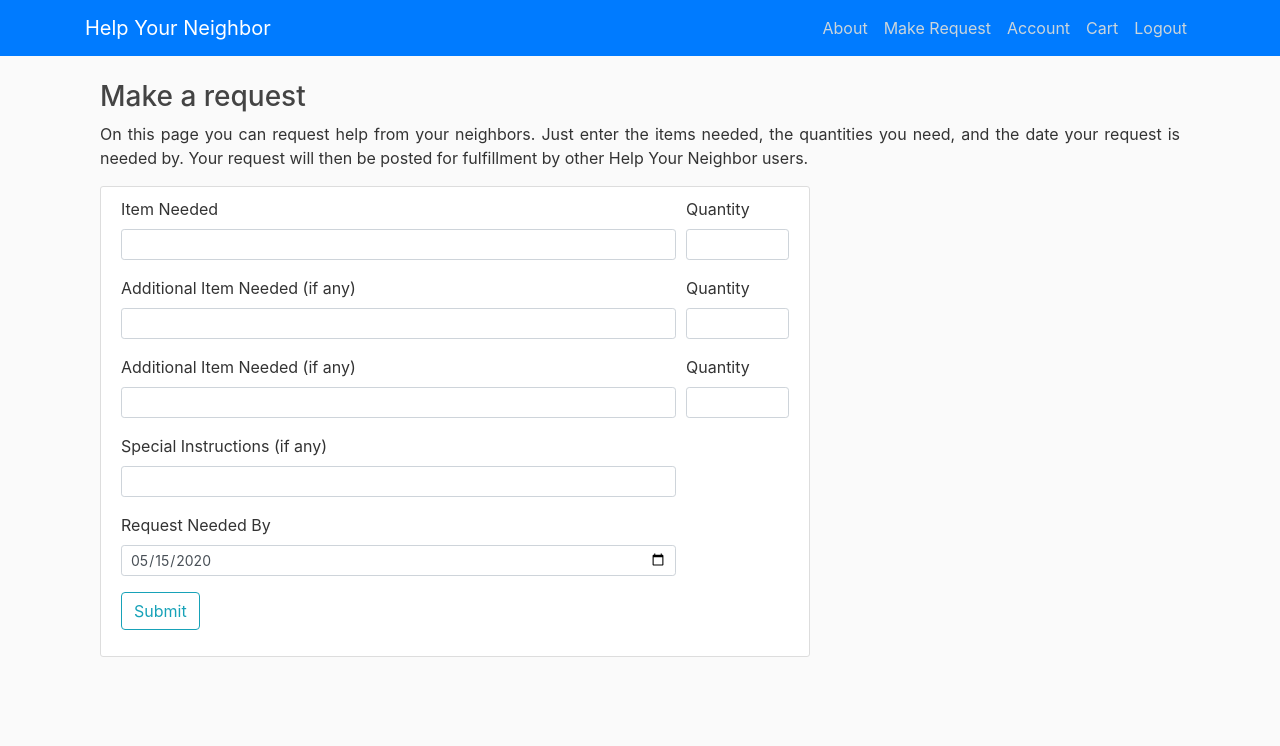
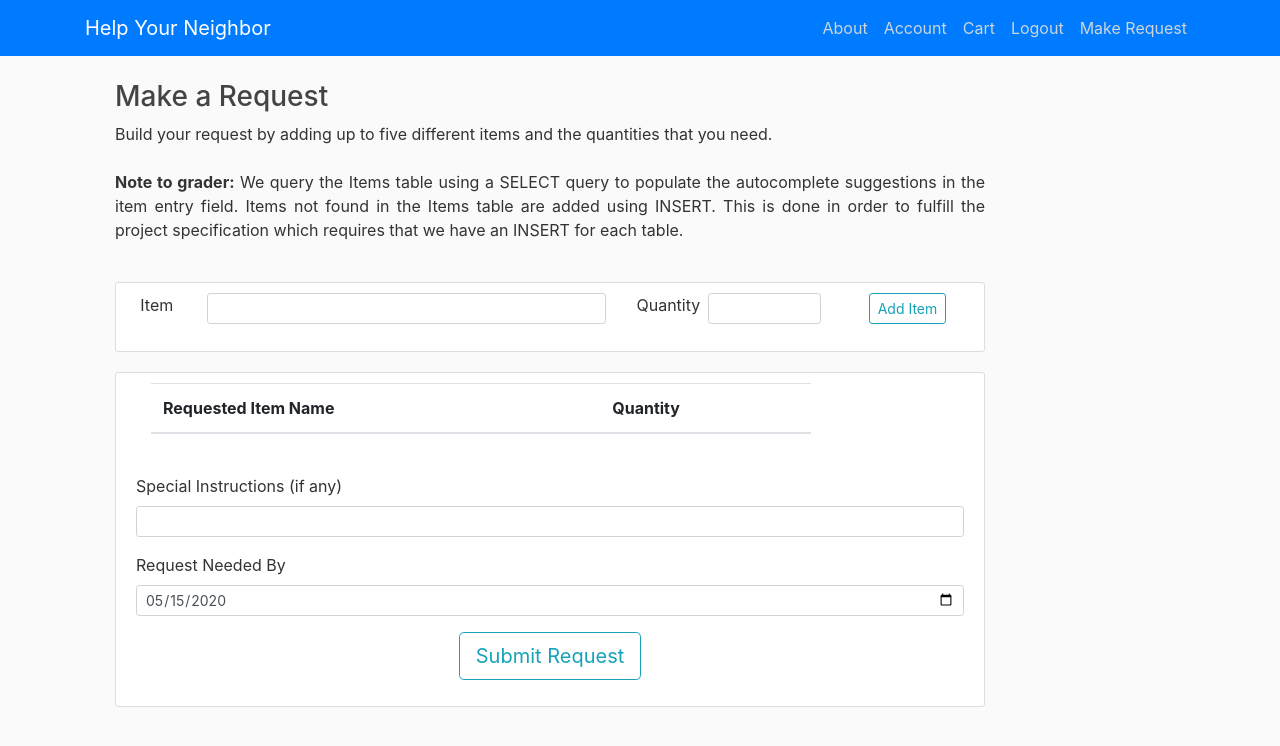
Before and after one commit to stackdragon/Help-Your-Neighbor, a Flask app: page /add in a window 1280 px wide. Shown: the top 746 px of the page. Run offline with Flask 2, Linux system fonts and the light colour scheme; a user stored in the database is signed in; tables that the repository leaves empty or names only in its code hold one stand-in row (values such as "Sample post"); data that the repository does not hold is empty; some libraries are stand-ins or nearby versions.

Commit message:
updated add.html with autocomplete

```diff
--- a/project/__init__.py
+++ b/project/__init__.py
@@ -1,5 +1,8 @@
 # import mysql connector module
 import mysql.connector
+
+#import json python module
+import json
 
 # import bcrypt for password hashing
 from flask_bcrypt import Bcrypt
--- a/project/forms.py
+++ b/project/forms.py
@@ -61,15 +61,11 @@ class LoginForm(FlaskForm):
 	submit = SubmitField('Login')
 
 class AddForm(FlaskForm):
-	item1 = StringField('Item Needed', validators=[DataRequired(), Length(min=2, max=30)])
-	qty1 = IntegerField('Quantity', validators=[DataRequired(), NumberRange(min=1, max=5)])
-	item2 = StringField('Additional Item Needed (if any)', validators=[Optional(), Length(min=2, max=30)])
-	qty2 = IntegerField('Quantity', validators=[Optional(), NumberRange(min=1, max=5)])
-	item3 = StringField('Additional Item Needed (if any)', validators=[Optional(), Length(min=2, max=30)])
-	qty3 = IntegerField('Quantity', validators=[Optional(), NumberRange(min=1, max=5)])
+	autocomp = StringField('Item', id='item_autocomplete', validators=[DataRequired(), Length(min=2, max=30)])
+	qty = IntegerField('Quantity', id='qty', validators=[DataRequired(), NumberRange(min=1, max=5)])
 	dateNeeded = DateField('Request Needed By', default=date.today, validators=[DateRange(min=date.today())])
 	specialInstructions = StringField('Special Instructions (if any)', validators=[Optional(), Length(min=2, max=200)])
-	submit = SubmitField('Submit')
+	submit = SubmitField('Submit Request')
 
 class UpdateForm(FlaskForm):
 	firstName = StringField('First Name', validators=[DataRequired(), Length(min=2, max=20)])
--- a/project/routes.py
+++ b/project/routes.py
@@ -1,11 +1,11 @@
 # import modules for rendering templates, message display, and url generation
-from flask import render_template, url_for, flash, redirect, request
+from flask import render_template, url_for, flash, redirect, request, Response
 
 # import wtForm classes for registration and login forms
 from project.forms import RegistrationForm, LoginForm, AddForm, UpdateForm, DeleteRequestForm, DeleteFulfillmentForm, SearchForm, cartForm
 
 # import User model needed for session validation
-from project.models import User, Requests
+from project.models import User, Requests, Items
 
 # import app
 from project import app
@@ -15,6 +15,9 @@ from project import get_db
 
 # import bcrypt
 from project import bcrypt
+
+# import json
+from project import json
 
 # import flask-login
 from flask_login import login_user, logout_user, current_user, login_required
@@ -99,6 +102,10 @@ def register():
 @app.route('/add', methods=['GET', 'POST'])
 def add():
 
+    if not current_user.is_authenticated:
+        flash(f'You are not yet logged in: Please log in to access the Account page', 'danger')
+        return redirect(url_for('login'))
+
     # create add item form object
     form = AddForm()
 
@@ -174,6 +181,10 @@ def login():
 @app.route('/cart', methods=['GET', 'POST'])
 def cart():
 
+    if not current_user.is_authenticated:
+        flash(f'You are not yet logged in: Please log in to access this page.', 'danger')
+        return redirect(url_for('login'))
+
     # set up checkout form (just a checkout button for now)
     form = cartForm()
 
@@ -228,13 +239,24 @@ def logout():
     # send the user back to the homepage
     return redirect(url_for('home'))
 
+# this route is only used by the autocomplete search bar on the add.html page
+@app.route('/_autocomplete', methods=['GET'])
+def autocomplete():
+
+    # create an Items object and get a list of all the items
+    itemsObj = Items()
+    items = itemsObj.get_items()
+
+    # convert list to json format (required per Bootstrap Autocomplete) and respond to request
+    return Response(json.dumps(items), mimetype='application/json')
+
 # user account info
 @app.route('/account', methods=['GET', 'POST'])
 def account():
 
     # if user is not already logged in, send them to the registration page
     if not current_user.is_authenticated:
-        flash(f'You are not yet logged in: Please log in to access the Account page', 'danger')
+        flash(f'You are not yet logged in: Please log in to access this page.', 'danger')
         return redirect(url_for('login'))
 
     #get acct info from server
--- a/project/static/main.css
+++ b/project/static/main.css
@@ -26,4 +26,5 @@ h1, h2, h3, h4, h5, h6 {
   border: 1px solid #dddddd;
   border-radius: 3px;
   margin-bottom: 20px;
+
 }
--- a/project/templates/add.html
+++ b/project/templates/add.html
@@ -1,142 +1,121 @@
 {% extends "layout.html" %}
 {% block content %}
 <div class="col-md-12">
-	<h3>Make a request</h3>
-	<p class="text-justify">On this page you can request help from your neighbors. Just enter the items needed, the quantities you need, and the date your request is needed by. Your request will then be posted for fulfillment by other Help Your Neighbor users.</p>
+	<div class="col-md-10">
+		<h3>Make a Request</h3>
+		Build your request by adding up to five different items and the quantities that you need. <br><br>
+		<p class="text-justify"><strong>Note to grader:</strong> We query the Items table using a SELECT query to populate the autocomplete suggestions in the item entry field. Items not found in the Items table are added using INSERT. This is done in order to fulfill the project specification which requires that we have an INSERT for each table.</p><br>
 	</div>
-<div class="col-md-8">
+
+	<!-- this is the item entry part of the page -->
+	<div class="col-md-10">
 		<div class="content-section">
-		<form method="POST" action ="">
-			{{ form.hidden_tag() }} <!-- This function inserts the CSRF security token. Required by WTForms -->
-			<fieldset class = "form group">
-
-				<div class="form-group">
-					<div class ="form-row">
-						<div class="col-md-10">
-							<!-- display item entry label -->
-							{{ form.item1.label(class="form-control-label") }}
-
+			<form class="form-horizontal">
+				<div class ="form-group">
+					<div class="row">
+						<div class="col-md-1">
+							<center>
+								{{ form.autocomp.label(class="form-control-label") }}
+							</center>
+						</div>
+						<div class="col-md-6">
 							<!-- display error message if item is entered incorrectly -->
-							{% if form.item1.errors %}
-							{{ form.item1(class="form-control form-control-sm is-invalid") }}
+							{% if form.autocomp.errors %}
+							{{ form.autocomp(class="form-control form-control-md is-invalid") }}
 							<div class="invalid-feedback">
-								{% for error in form.item1.errors %}
+								{% for error in form.autocomp.errors %}
 								<span> {{ error }} </span>
 								{% endfor %}
 							</div>
 
 							<!-- otherwise, display item entry input field -->
 							{% else %}
-							{{ form.item1(class="form-control form-control-sm") }}
+							{{ form.autocomp(class="form-control form-control-sm") }}
 							{% endif %}
-						</div>
-						<div class="col-md-2">
-							<!-- display quantity entry label -->
-							{{ form.qty1.label(class="form-control-label") }}
-
-							<!-- display error message if qty is entered incorrectly -->
-							{% if form.qty1.errors %}
-							{{ form.qty1(class="form-control form-control-sm is-invalid") }}
-							<div class="invalid-feedback">
-								{% for error in form.qty1.errors %}
-								<span> {{ error }} </span>
-								{% endfor %}
+							<!-- autocomplete script adapted from https://github.com/LukasSliacky/Flask-Autocomplete/-->
+							<script>
+								$(function() {
+									$.ajax({
+										url: '{{ url_for("autocomplete") }}'
+									}).done(function (data){
+										$('#item_autocomplete').autocomplete({
+											source: data,
+											minLength: 1,
+											select: function(event, ui) {
+												$("#item_autocomplete").submit(); }
+											});
+									});
+								});
+							</script>
 						</div>
 
-							<!-- otherwise, display qty entry input field -->
-							{% else %}
-							{{ form.qty1(class="form-control form-control-sm") }}
-							{% endif %}
-						</div>
-					</div>
+						<div class="col-md-1">
+							<center>
+								{{ form.qty.label(class="form-control-label") }}
+							</center>
 						</div>
 
-				<div class="form-group">
-					<div class ="form-row">
-						<div class="col-md-10">
-							<!-- display item entry label -->
-							{{ form.item2.label(class="form-control-label") }}
-
-							<!-- display error message if item is entered incorrectly -->
-							{% if form.item2.errors %}
-							{{ form.item2(class="form-control form-control-sm is-invalid") }}
+						<div class="col-md-2">
+							<!-- display error message if quantity is entered incorrectly -->
+							{% if form.qty.errors %}
+							{{ form.qty(class="form-control form-control-sm is-invalid") }}
 							<div class="invalid-feedback">
-								{% for error in form.item2.errors %}
+								{% for error in form.qty.errors %}
 								<span> {{ error }} </span>
 								{% endfor %}
 							</div>
 
 							<!-- otherwise, display item entry input field -->
 							{% else %}
-							{{ form.item2(class="form-control form-control-sm") }}
+							{{ form.qty(class="form-control form-control-sm") }}
 							{% endif %}
-						</div>
-						<div class="col-md-2">
-							<!-- display quantity entry label -->
-							{{ form.qty2.label(class="form-control-label") }}
 
-							<!-- display error message if qty is entered incorrectly -->
-							{% if form.qty2.errors %}
-							{{ form.qty2(class="form-control form-control-sm is-invalid") }}
-							<div class="invalid-feedback">
-								{% for error in form.qty2.errors %}
-								<span> {{ error }} </span>
-								{% endfor %}
 						</div>
 
-							<!-- otherwise, display qty entry input field -->
-							{% else %}
-							{{ form.qty2(class="form-control form-control-sm") }}
-							{% endif %}
+						<div class="col-md-2">
+							<center>
+								<button type="button" id="addButton" class="btn btn-outline-info btn-sm">Add Item</button>
+							</center>
 						</div>
+
 					</div>
 				</div>
 
-				<div class="form-group">
-					<div class ="form-row">
-						<div class="col-md-10">
-							<!-- display item entry label -->
-							{{ form.item2.label(class="form-control-label") }}
-
-							<!-- display error message if item is entered incorrectly -->
-							{% if form.item2.errors %}
-							{{ form.item2(class="form-control form-control-sm is-invalid") }}
-							<div class="invalid-feedback">
-								{% for error in form.item2.errors %}
-								<span> {{ error }} </span>
-								{% endfor %}
-							</div>
-
-							<!-- otherwise, display item entry input field -->
-							{% else %}
-							{{ form.item2(class="form-control form-control-sm") }}
-							{% endif %}
-						</div>
-						<div class="col-md-2">
-							<!-- display quantity entry label -->
-							{{ form.qty2.label(class="form-control-label") }}
-
-							<!-- display error message if qty is entered incorrectly -->
-							{% if form.qty2.errors %}
-							{{ form.qty2(class="form-control form-control-sm is-invalid") }}
-							<div class="invalid-feedback">
-								{% for error in form.qty2.errors %}
-								<span> {{ error }} </span>
-								{% endfor %}
-							</div>
-
-							<!-- otherwise, display qty entry input field -->
-							{% else %}
-							{{ form.qty2(class="form-control form-control-sm") }}
-							{% endif %}
-						</div>
+			</form>
 		</div>
 	</div>
 
+	<!-- This is the request contents part of the page -->
+
+	<div class="col-md-10">
+		<div class="content-section">
+			<div class="col-md-10">
+				<table class="table" id="items">
+					<thead>
+						<th scope="col">Requested Item Name</th>
+						<th scope="col">Quantity</th>
+					</thead>
+					<tbody>
+					</tbody>
+				</table>
+			</div>
+
+
+			<script>
+				$(document).ready(function(){
+					$("#addButton").click(function(){
+						var item = $("#item_autocomplete").val();
+						var qty = $("#qty").val()
+						$("#items > tbody:last-child").append("<tr><td>" + item + "</td><td>" + qty + "</td></tr>");
+
+					});
+				});
+			</script>
+
+			<br>
 			<div class="form-group">
-					<div class ="form-row">
-						<div class="col-md-10">
-							<!-- display item entry label -->
+
+				<!-- display special instructions label -->
 				{{ form.specialInstructions.label(class="form-control-label") }}
 
 				<!-- display error message if item is entered incorrectly -->
@@ -152,13 +131,11 @@
 				{% else %}
 				{{ form.specialInstructions(class="form-control form-control-sm") }}
 				{% endif %}
-						</div>
-					</div>
+
 			</div>
 
 			<div class="form-group">
-					<div class ="form-row">
-						<div class="col-md-10">
+
 				<!-- display item entry label -->
 				{{ form.dateNeeded.label(class="form-control-label") }}
 
@@ -176,15 +153,19 @@
 				{{ form.dateNeeded(class="form-control form-control-sm") }}
 				{% endif %}
 			</div>
+
+
+			<div class="form-group">
+				<center>
+					{{ form.submit(class="btn btn-outline-info btn-lg")}}
+				</center>
+			</div>
+		</div>
 	</div>
 </div>
 
-			</fieldset>
-			<div class="form-group">
-				{{ form.submit(class="btn btn-outline-info")}}
-			</div>
+<form method="POST" action ="">
+	{{ form.hidden_tag() }} <!-- This function inserts the CSRF security token. Required by WTForms -->
 </form>
-		</div>
 
-</div>
 {% endblock content %}
--- a/project/templates/layout.html
+++ b/project/templates/layout.html
@@ -32,13 +32,12 @@
           </div>
           <div class="navbar-nav">
             <a class="nav-item nav-link" href="{{ url_for('about') }}">About</a>
-            <a class="nav-item nav-link" href="{{ url_for('add') }}">Make Request</a>
-
             <!-- only display this if a user is n logged in -->
             {% if current_user.is_authenticated %}
             <a class="nav-item nav-link" href="{{ url_for('account') }}">Account</a>
             <a class="nav-item nav-link" href="{{ url_for('cart') }}">Cart</a>
             <a class="nav-item nav-link" href="{{ url_for('logout') }}">Logout</a>
+            <a class="nav-item nav-link" href="{{ url_for('add') }}">Make Request</a>
             {% else %}
             <!-- only display these if a user is not logged in -->
             <a class="nav-item nav-link" href="{{ url_for('login') }}">Login</a>
@@ -66,10 +65,14 @@
   </div>
 
   <!-- Required Javascript for Bootstrap -->
-  <!-- jQuery first, then Popper.js, then Bootstrap JS -->
-  <script src="https://code.jquery.com/jquery-3.3.1.slim.min.js" integrity="sha384-q8i/X+965DzO0rT7abK41JStQIAqVgRVzpbzo5smXKp4YfRvH+8abtTE1Pi6jizo" crossorigin="anonymous"></script>
+  <!-- jQuery first, then Popper.js, then Bootstrap JS, then jquery UI -->
+  <script src="https://code.jquery.com/jquery-3.5.1.min.js" integrity="sha256-9/aliU8dGd2tb6OSsuzixeV4y/faTqgFtohetphbbj0="crossorigin="anonymous"></script>
   <script src="https://cdnjs.cloudflare.com/ajax/libs/popper.js/1.14.7/umd/popper.min.js" integrity="sha384-UO2eT0CpHqdSJQ6hJty5KVphtPhzWj9WO1clHTMGa3JDZwrnQq4sF86dIHNDz0W1" crossorigin="anonymous"></script>
   <script src="https://stackpath.bootstrapcdn.com/bootstrap/4.3.1/js/bootstrap.min.js" integrity="sha384-JjSmVgyd0p3pXB1rRibZUAYoIIy6OrQ6VrjIEaFf/nJGzIxFDsf4x0xIM+B07jRM" crossorigin="anonymous"></script>
+  <link rel="stylesheet" href= "https://code.jquery.com/ui/1.12.1/themes/smoothness/jquery-ui.css"></script>
+  <script src="https://code.jquery.com/ui/1.12.1/jquery-ui.min.js" integrity="sha256-VazP97ZCwtekAsvgPBSUwPFKdrwD3unUfSGVYrahUqU=" crossorigin="anonymous"></script>
+
+
 
   {% block content %}{% endblock %}
 
```
Also changed, not shown: project/models.py (+23 -0 lines). Lines whose indentation alone changed are shown as unchanged.
